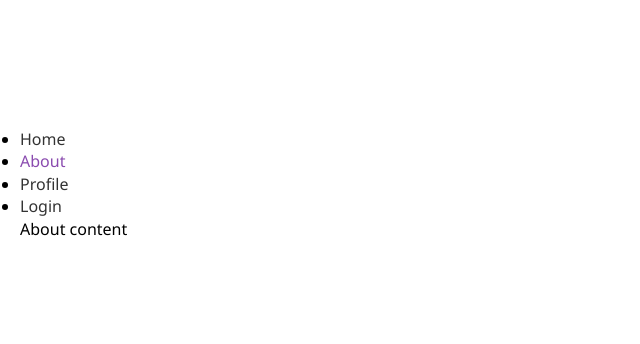
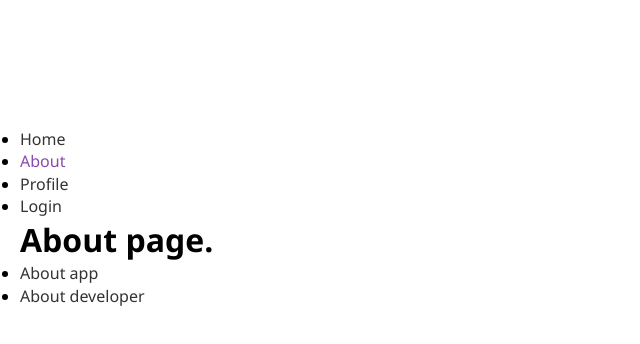
Before and after one commit to RaphDasilva/react-todo-app, a React (Create React App) app: page /about in a window 1280 px wide. Shown: the top 344 px of the page, without its empty margins (0-640 px from the left). Built offline with nearby package versions, Linux system fonts and the light colour scheme.

Commit message:
Add sub Nav link in the About page using slug

```diff
--- a/src/routes/About.js
+++ b/src/routes/About.js
@@ -1,4 +1,21 @@
 import React from 'react';
+import { NavLink, Outlet } from 'react-router-dom';
 
-const About = () => <div>About content</div>;
+const About = () => (
+  <>
+    <h1>About page.</h1>
+    <div className="about">
+      <ul className="about_list">
+        <li>
+          <NavLink to="about-app">About app</NavLink>
+        </li>
+        <li>
+          <NavLink to="about-developer">About developer</NavLink>
+        </li>
+      </ul>
+      <Outlet />
+    </div>
+  </>
+);
+
 export default About;
```
